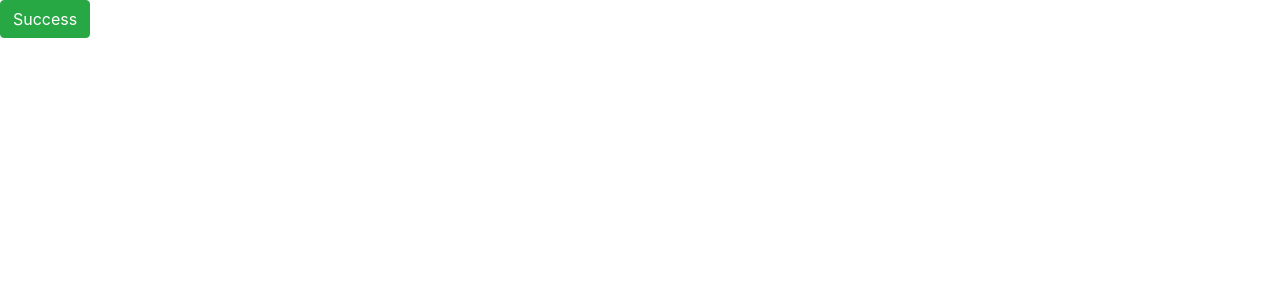
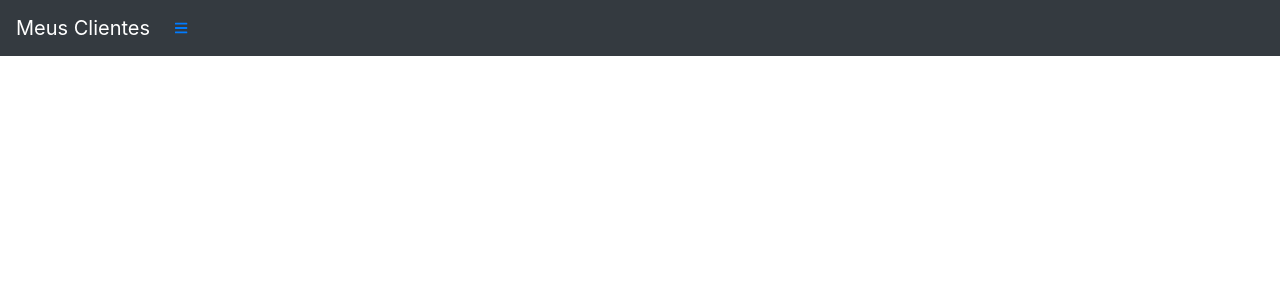
Before and after one commit to walisonfbalves/clientesFrontend, an Angular app in the folder clientes-app/: page / in a window 1280 px wide. Shown: the top 300 px of the page. Built offline with nearby package versions, Linux system fonts and the light colour scheme.

Commit message:
Adiconando barra de navegação

```diff
--- a/clientes-app/src/app/app.component.html
+++ b/clientes-app/src/app/app.component.html
@@ -1 +1 @@
-<button type="button" class="btn btn-success">Success</button>
+<app-navbar></app-navbar>
--- a/clientes-app/src/app/app.module.ts
+++ b/clientes-app/src/app/app.module.ts
@@ -3,10 +3,12 @@
 
 import { AppRoutingModule } from './app-routing.module';
 import { AppComponent } from './app.component';
+import { NavbarComponent } from './template/navbar/navbar.component';
 
 @NgModule({
   declarations: [
-    AppComponent
+    AppComponent,
+    NavbarComponent
   ],
   imports: [
     BrowserModule,
--- /dev/null
+++ b/clientes-app/src/app/template/navbar/navbar.component.html
@@ -0,0 +1,6 @@
+<nav class="sb-topnav navbar navbar-expand navbar-dark bg-dark">
+    <a class="navbar-brand" href="index.html">Meus Clientes</a>
+    <button class="btn btn-link btn-sm order-1 order-lg-0" id="sidebarToggle" href="#">
+        <i class="fas fa-bars"></i>
+    </button>
+</nav>
--- /dev/null
+++ b/clientes-app/src/app/template/navbar/navbar.component.ts
@@ -0,0 +1,15 @@
+import { Component, OnInit } from '@angular/core';
+
+@Component({
+  selector: 'app-navbar',
+  templateUrl: './navbar.component.html',
+  styleUrls: ['./navbar.component.css']
+})
+export class NavbarComponent implements OnInit {
+
+  constructor() { }
+
+  ngOnInit(): void {
+  }
+
+}
--- a/clientes-app/src/index.html
+++ b/clientes-app/src/index.html
@@ -8,7 +8,8 @@
   <link rel="icon" type="image/x-icon" href="favicon.ico">
   <script src="https://cdnjs.cloudflare.com/ajax/libs/font-awesome/5.11.2/js/all.min.js" crossorigin="anonymous"></script>
 </head>
-<body>
+<body class="sb-nav-fixed">
+
   <app-root></app-root>
 </body>
 </html>
```
Also changed, not shown: clientes-app/src/app/template/template.module.ts (added, +16 -0 lines), clientes-app/src/app/template/navbar/navbar.component.css (added).
